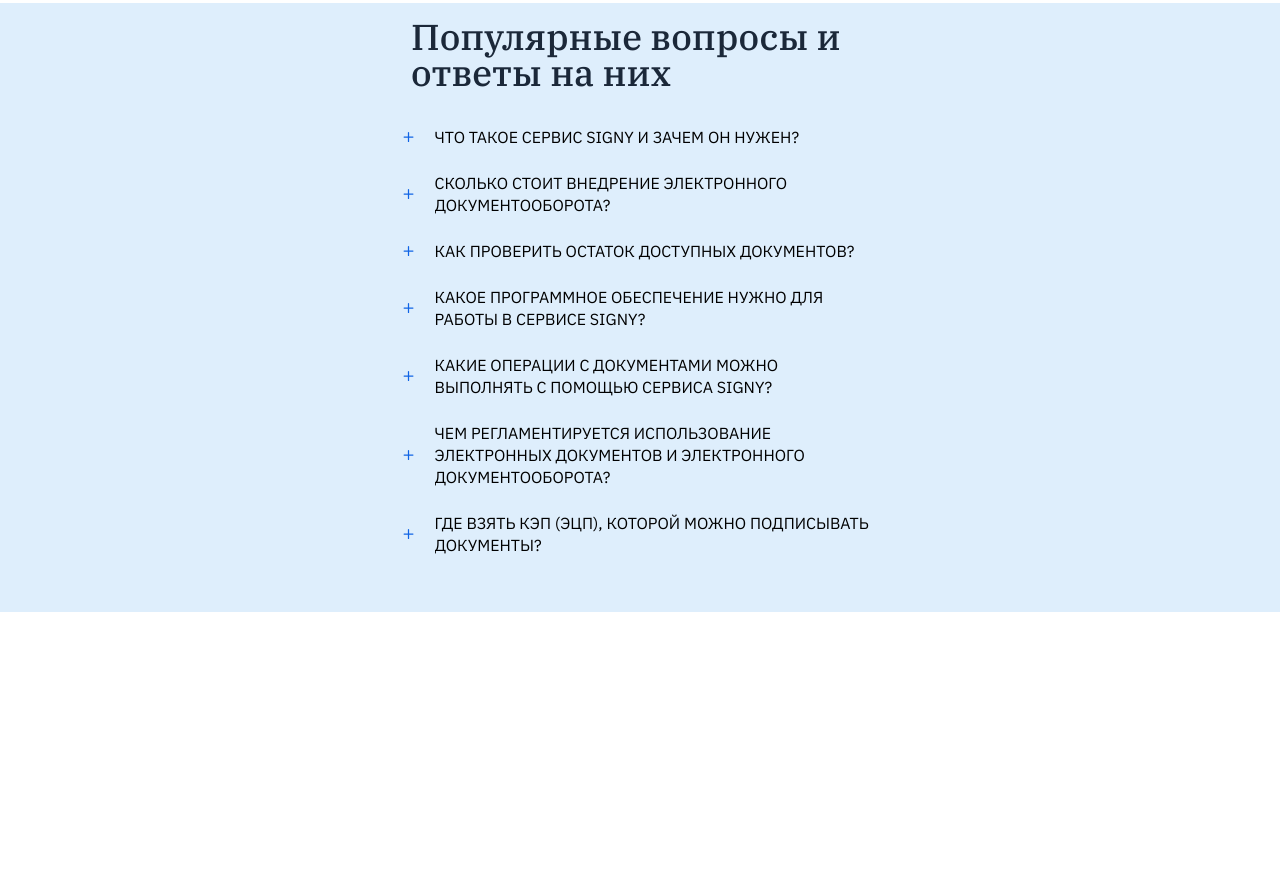
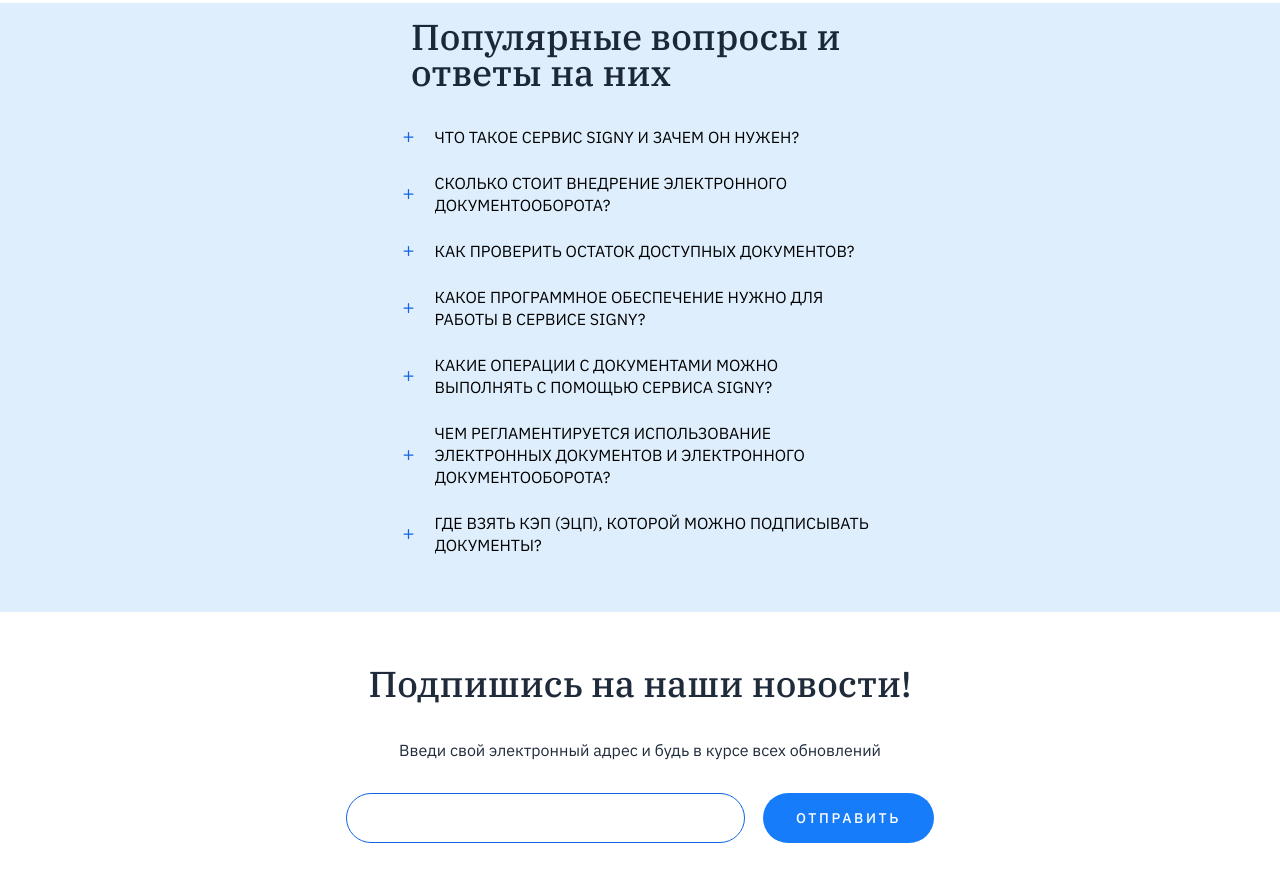
Before and after one commit to EugeneKh1988/signy-demo, a Gatsby site: page / in a window 1280 px wide. Shown: the part 4435-5319 px from the top of the page. Before the commit the page ends 5047 px from the top, so only its background shows below. Built offline with nearby package versions, Linux system fonts and the light colour scheme; Gatsby itself is replaced by a stand-in of ours.

Commit message:
added subscribe component

```diff
--- /dev/null
+++ b/src/components/Subscribe.tsx
@@ -0,0 +1,37 @@
+import * as React from "react";
+import Container from "./Container";
+import { Button, Text, TextInput } from "@mantine/core";
+
+interface SubscribeProps {
+  className?: string;
+}
+
+const Subscribe: React.FC<SubscribeProps> = ({ className }) => {
+  const classNameValue = className ? `${className}` : "";
+  return (
+    <Container
+      className={`pb-[25px] md:pb-[41px]  2xl:pb-[98px] ${classNameValue}`}
+    >
+      <Text className="mt-[48px] md:mt-[48px] 2xl:mt-[56px] text-center font-plexSerif font-medium text-[20px] leading-[22px] md:text-[36px] md:leading-[48px] 2xl:text-[40px]">
+        Подпишись на наши новости!
+      </Text>
+      <Text className="mt-[20px] md:mt-[31px] text-center text-[14px] leading-[20.58px] md:text-[16px] md:leading-[23px] 2xl:text-[18px] 2xl:leading-[33px]">
+        Введи свой электронный адрес и будь в курсе всех обновлений
+      </Text>
+      <div className="mt-[31px] flex flex-wrap md:flex-nowrap justify-center items-center gap-[23px] md:gap-[18px]">
+        <TextInput
+          classNames={{
+            input:
+              "bg-white border-royal-blue rounded-[37px] min-h-[42px] md:min-h-[50px]",
+            root: "w-full md:max-w-[399px]",
+          }}
+        />
+        <Button className="text-white px-8 uppercase tracking-[0.19em] rounded-[41px] font-medium text-[12px] leading-[24px] md:text-[14px] md:leading-[24px] min-h-[42px] md:min-h-[50px]">
+          отправить
+        </Button>
+      </div>
+    </Container>
+  );
+};
+
+export default Subscribe;
--- a/src/pages/index.tsx
+++ b/src/pages/index.tsx
@@ -10,6 +10,7 @@ import Friends from "../components/Friends";
 import HomePosts from "../components/HomePosts";
 import Introduce from "../components/Introduce";
 import Faq from "../components/Faq";
+import Subscribe from "../components/Subscribe";
 
 const IndexPage: React.FC<PageProps> = () => {
   return (
@@ -26,6 +27,7 @@ const IndexPage: React.FC<PageProps> = () => {
       <HomePosts />
       <Introduce />
       <Faq />
+      <Subscribe />
     </>
   );
 }
```
